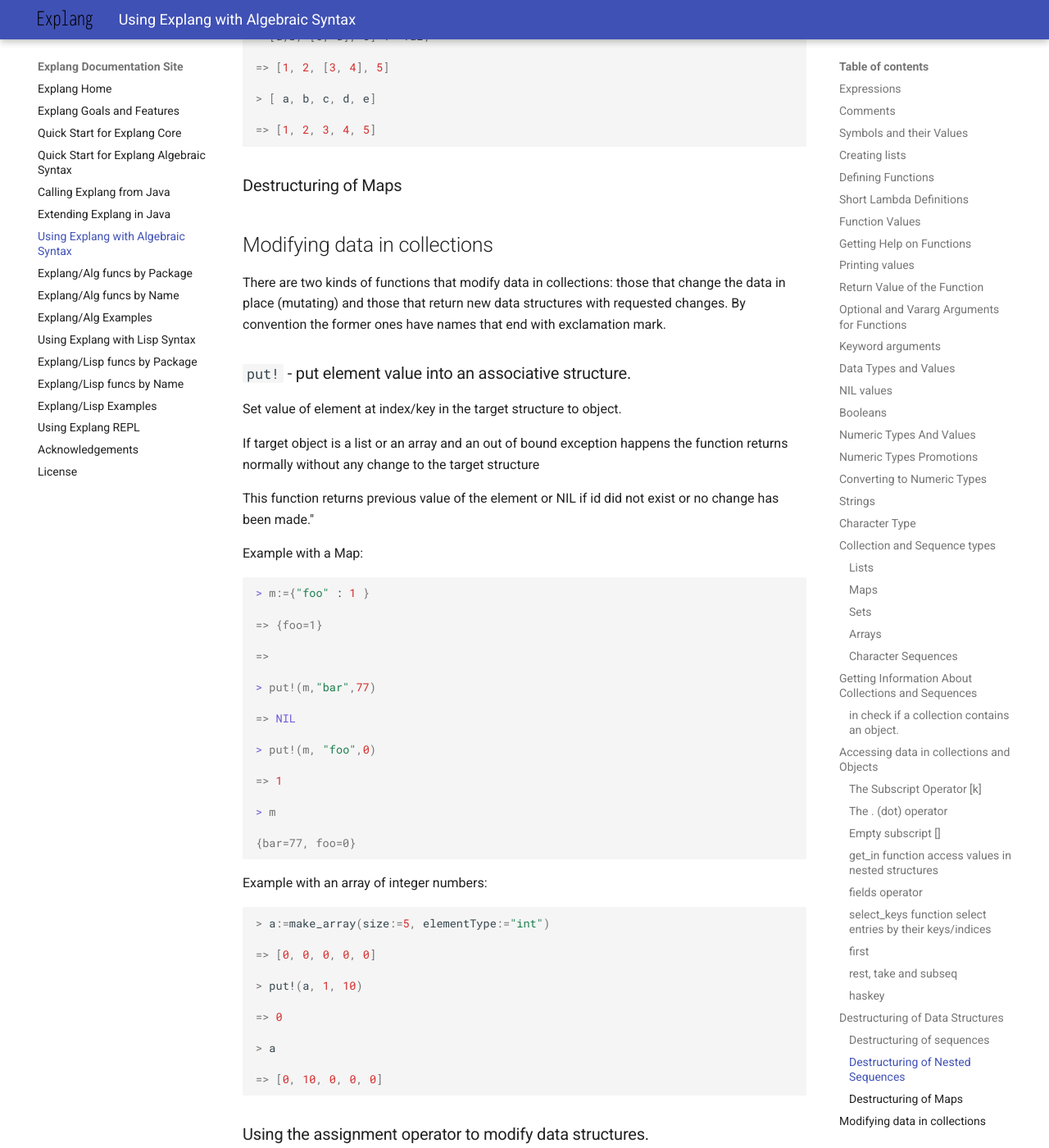
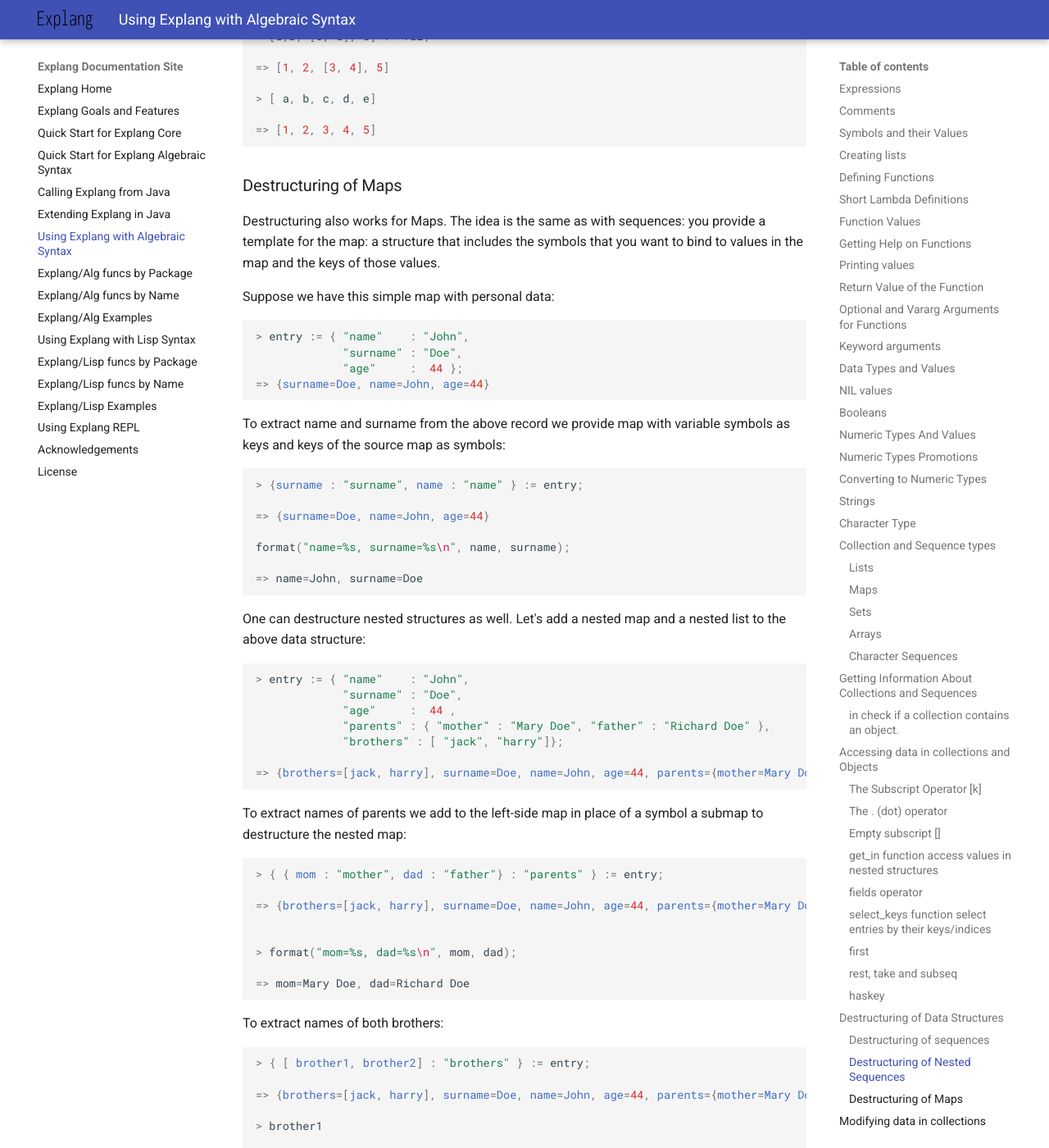
Before and after one commit to opsit-io/opsit-explang-docs, an MkDocs documentation site: the page built from docs/explang-alg.md, in a window 1280 px wide and 1400 px high, scrolled down 25912 px. Shown: the whole window at 82% size. Built offline with MkDocs 1.6.1 and Material for MkDocs 9.7.7, drawn with Linux system fonts in a browser that asks for light colours; some of the changed text lies outside the part shown.

Commit message:
feat: Add chapter on destructuring of maps

````diff
--- a/docs/explang-alg.md
+++ b/docs/explang-alg.md
@@ -1453,8 +1453,80 @@ recursively:
 
 ### Destructuring of Maps
 
-
-
+Destructuring also works for Maps. The idea is the same as with
+sequences: you provide a template for the map: a structure that
+includes the symbols that you want to bind to values in the map and
+the keys of those values.
+
+Suppose we have this simple map with personal data:
+
+```julia
+> entry := { "name"    : "John",
+             "surname" : "Doe",
+             "age"     :  44 };
+=> {surname=Doe, name=John, age=44}
+```
+
+To extract name and surname from the above record we
+provide map with variable symbols as keys and keys of the source
+map as symbols:
+
+```julia
+> {surname : "surname", name : "name" } := entry;
+
+=> {surname=Doe, name=John, age=44}
+
+format("name=%s, surname=%s\n", name, surname);
+
+=> name=John, surname=Doe
+```
+
+One can destructure nested structures as well. Let's add a nested map and a nested
+list to the above data structure:
+
+```julia
+> entry := { "name"    : "John",
+             "surname" : "Doe",
+             "age"     :  44 ,
+             "parents" : { "mother" : "Mary Doe", "father" : "Richard Doe" },
+             "brothers" : [ "jack", "harry"]};
+
+=> {brothers=[jack, harry], surname=Doe, name=John, age=44, parents={mother=Mary Doe, father=Richard Doe}}
+
+```
+
+To extract names of parents we add to the left-side map in place of a symbol
+a submap to destructure the nested map:
+
+```julia
+> { { mom : "mother", dad : "father"} : "parents" } := entry;
+
+=> {brothers=[jack, harry], surname=Doe, name=John, age=44, parents={mother=Mary Doe, father=Richard Doe}}
+
+
+> format("mom=%s, dad=%s\n", mom, dad);
+
+=> mom=Mary Doe, dad=Richard Doe
+
+```
+
+To extract names of both brothers:
+
+
+```julia
+> { [ brother1, brother2] : "brothers" } := entry;
+
+=> {brothers=[jack, harry], surname=Doe, name=John, age=44, parents={mother=Mary Doe, father=Richard Doe}}
+
+> brother1
+
+=> jack
+
+> brother2
+
+=> harry
+
+```
 
 
 
````
